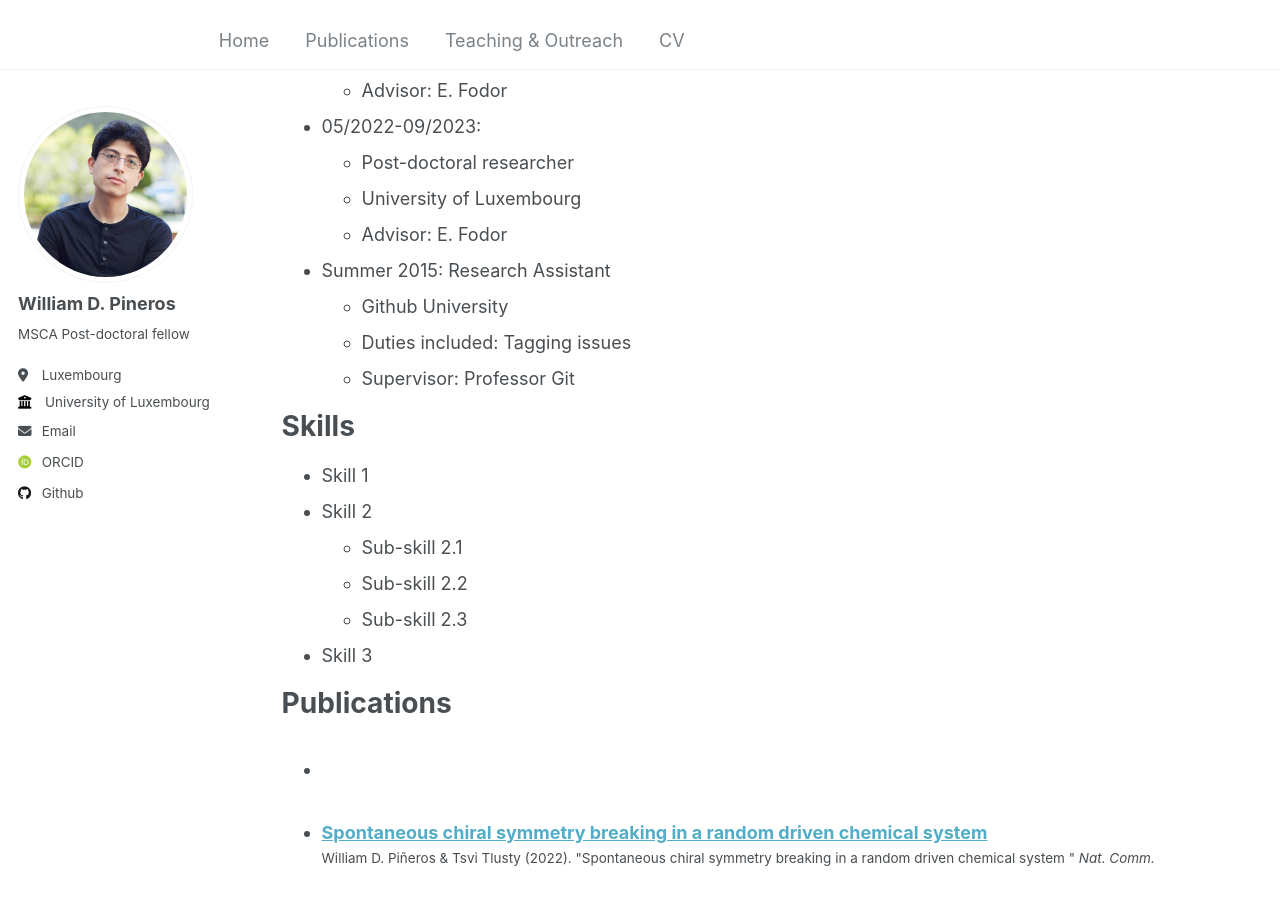
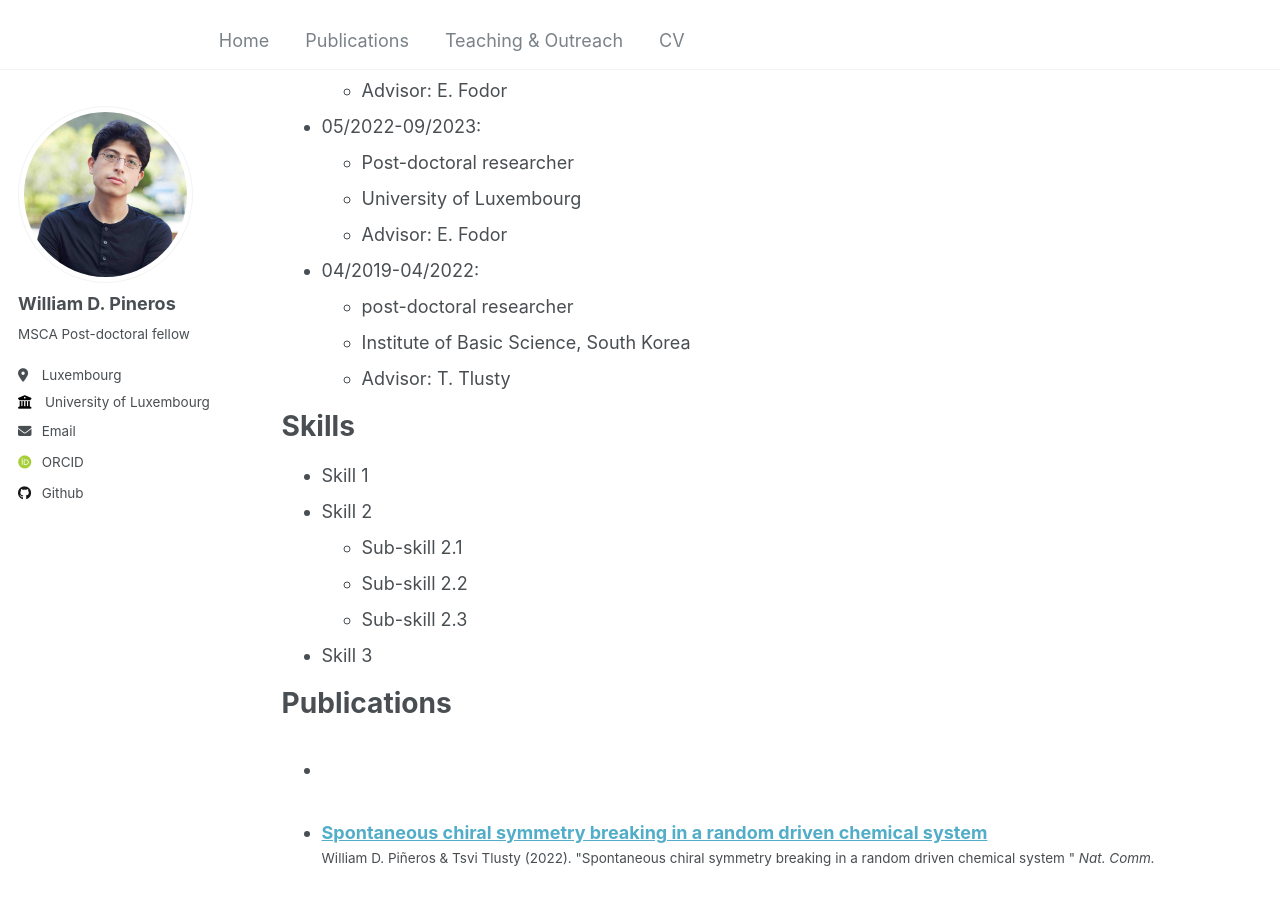
Before and after one commit to wpineros/p, a Jekyll site: the page built from _pages/cv.md, in a window 1280 px wide and 900 px high, scrolled down 400 px. Built offline with Jekyll 4.4.1, drawn with Linux system fonts in a browser that asks for light colours; some web fonts are replaced.

Commit message:
Update cv.md

```diff
--- a/_pages/cv.md
+++ b/_pages/cv.md
@@ -27,10 +27,10 @@ Work experience
   * University of Luxembourg
   * Advisor: E. Fodor
 
-* Summer 2015: Research Assistant
-  * Github University
-  * Duties included: Tagging issues
-  * Supervisor: Professor Git
+* 04/2019-04/2022:
+  * post-doctoral researcher
+  * Institute of Basic Science, South Korea
+  * Advisor: T. Tlusty
 
 Skills
 ======
```
